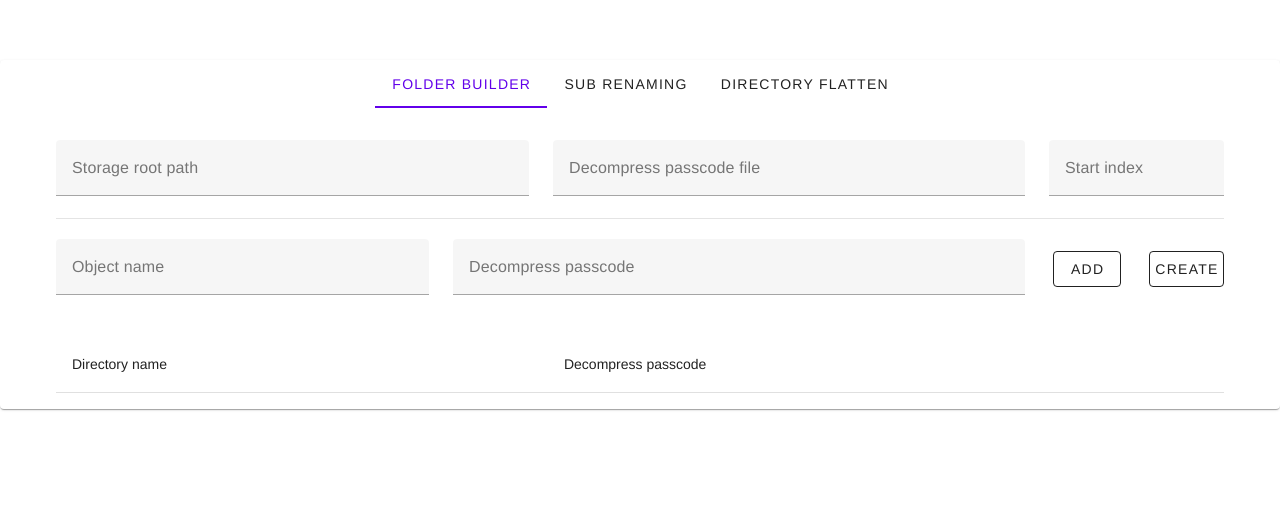
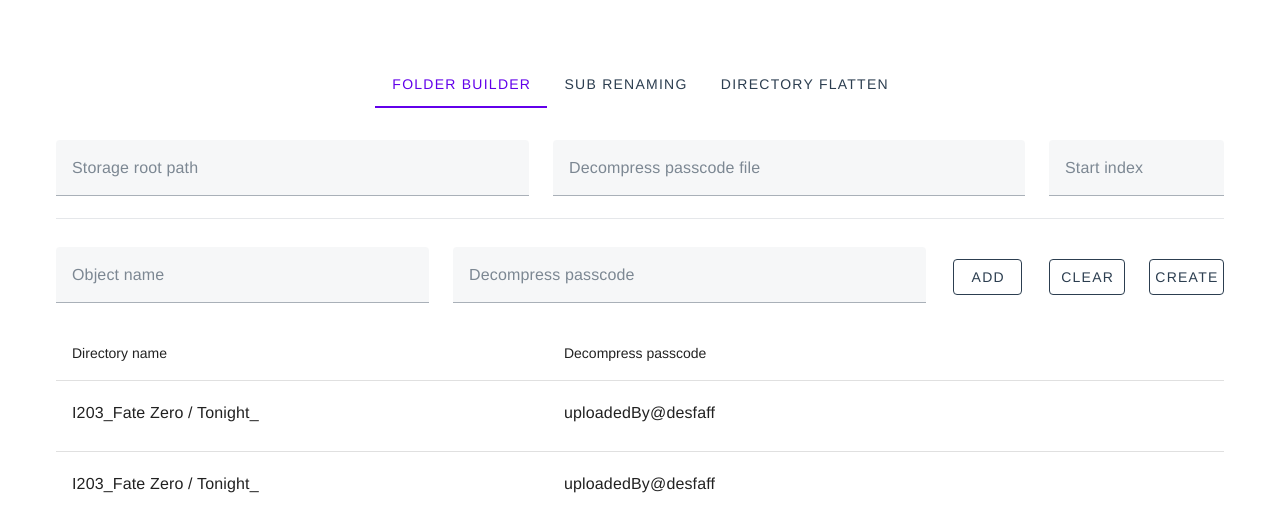
Before and after one commit to Mikuu/Aminester, a Vue app: page / in a window 1280 px wide. Shown: the top 532 px of the page. Built offline with nearby package versions, Linux system fonts and the light colour scheme.

Commit message:
finalize folder builder ui

```diff
--- a/src/components/FolderBuilder.vue
+++ b/src/components/FolderBuilder.vue
@@ -13,26 +13,29 @@
         </v-col>
       </v-row>
 
-      <v-divider/>
+      <v-divider class="mb-4"/>
 
       <v-row class="mt-2">
         <v-col cols="12" sm="4">
           <v-text-field label="Object name" :model-value="objectName"></v-text-field>
         </v-col>
-        <v-col cols="12" sm="6">
+        <v-col cols="12" sm="5">
           <v-text-field label="Decompress passcode" :model-value="decompressPasscode"></v-text-field>
         </v-col>
         <v-col cols="12" sm="1">
           <v-btn variant="outlined" class="mt-3">Add</v-btn>
         </v-col>
         <v-col cols="12" sm="1">
+          <v-btn variant="outlined" class="mt-3">Clear</v-btn>
+        </v-col>
+        <v-col cols="12" sm="1">
           <v-btn variant="outlined" class="mt-3">Create</v-btn>
         </v-col>
       </v-row>
 
-      <v-row class="mt-2">
-        <v-col cols="12" sm="12">
-          <v-table>
+      <v-row class="mt-0">
+        <v-col class="pt-0" cols="12" sm="12">
+          <v-table fixed-header>
             <thead>
               <tr>
                 <th class="text-left">Directory name</th>
@@ -41,8 +44,12 @@
             </thead>
             <tbody>
               <tr v-for="item in objectItems" :key="item.name">
-                <td>{{ item.name }}</td>
-                <td>{{ item.decompressPasscode }}</td>
+                <td>
+                  <v-text-field variant="plain" :model-value="item.name"/>
+                </td>
+                <td>
+                  <v-text-field variant="plain" :model-value="item.decompressPasscode"/>
+                </td>
               </tr>
             </tbody>
           </v-table>
@@ -61,7 +68,16 @@ const decompressPasscodeFile = ref("");
 const startIndex = ref("");
 const objectName = ref("");
 const decompressPasscode = ref("");
-const objectItems = ref([]);
+const objectItems = ref([
+  {
+    name: "I203_Fate Zero / Tonight_",
+    decompressPasscode: "uploadedBy@desfaff"
+  },
+  {
+    name: "I203_Fate Zero / Tonight_",
+    decompressPasscode: "uploadedBy@desfaff"
+  }
+]);
 </script>
 
 <style scoped>
--- a/src/components/MainBoard.vue
+++ b/src/components/MainBoard.vue
@@ -1,5 +1,4 @@
 <template>
-  <v-card>
   <v-tabs
       v-model="tab"
       color="deep-purple-accent-4"
@@ -20,7 +19,6 @@
       Directory flatten
     </v-window-item>
   </v-window>
-  </v-card>
 </template>
 
 <script setup>
```
Lines whose indentation alone changed are shown as unchanged.
